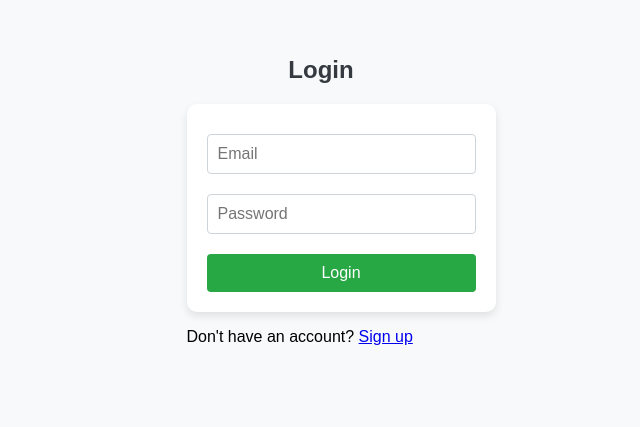
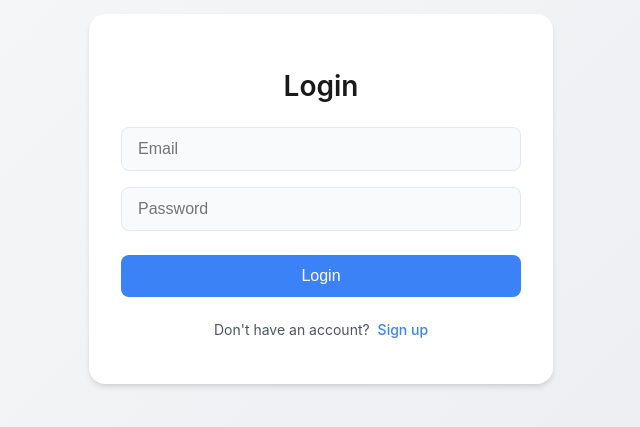
Before and after one commit to Saurabh4810/-Task-9.1C, a React (Create React App) app: page /login in a window 1280 px wide. Shown: the part 221-648 px from the top of the page, without its empty margins (319-959 px from the left). Built offline with nearby package versions, Linux system fonts and the light colour scheme.

Commit message:
Update shared.css

```diff
--- a/src/shared.css
+++ b/src/shared.css
@@ -1,16 +1,19 @@
 /* General styling for body */
 body {
-  font-family: Arial, sans-serif;
+  font-family: 'Inter', system-ui, -apple-system, sans-serif;
   background-color: #f8f9fa;
   margin: 0;
   padding: 0;
+  color: #333;
 }
 
 /* Centered heading */
 h2 {
   text-align: center;
-  margin-bottom: 20px;
-  color: #343a40;
+  margin-bottom: 1.5rem;
+  color: #1a1a1a;
+  font-size: 1.75rem;
+  font-weight: 600;
 }
 
 /* Form container for centering the form vertically and horizontally */
@@ -20,78 +23,95 @@ h2 {
   justify-content: center;
   align-items: center;
   min-height: 100vh;
-  padding: 20px;
+  padding: 1.25rem;
+  background: linear-gradient(135deg, #f8f9fa 0%, #e9ecef 100%);
+}
+
+/* Auth box styling */
+.auth-box {
+  background-color: white;
+  padding: 2rem;
+  border-radius: 1rem;
+  box-shadow: 0 4px 6px -1px rgba(0, 0, 0, 0.1), 0 2px 4px -1px rgba(0, 0, 0, 0.06);
+  max-width: 400px;
+  width: 100%;
 }
 
 /* Form box styling */
 form {
   display: flex;
   flex-direction: column;
-  background-color: white;
-  padding: 20px;
-  border-radius: 10px;
-  box-shadow: 0px 4px 8px rgba(0, 0, 0, 0.1);
-  max-width: 400px;
-  width: 100%;
+  gap: 1rem;
 }
 
 /* Input fields styling */
 input {
-  padding: 10px;
-  margin: 10px 0;
-  border: 1px solid #ced4da;
-  border-radius: 4px;
-  font-size: 16px;
+  padding: 0.75rem 1rem;
+  border: 1.5px solid #e2e8f0;
+  border-radius: 0.5rem;
+  font-size: 1rem;
+  transition: all 0.2s ease;
+  background-color: #f8fafc;
+}
+
+input:focus {
+  outline: none;
+  border-color: #3b82f6;
+  box-shadow: 0 0 0 3px rgba(59, 130, 246, 0.1);
+  background-color: white;
 }
 
 /* Button styles */
 button {
-  padding: 10px;
-  margin-top: 10px;
-  background-color: #28a745;
+  padding: 0.75rem 1rem;
+  margin-top: 0.5rem;
+  background-color: #3b82f6;
   color: white;
   border: none;
-  border-radius: 4px;
-  font-size: 16px;
+  border-radius: 0.5rem;
+  font-size: 1rem;
+  font-weight: 500;
   cursor: pointer;
+  transition: all 0.2s ease;
 }
 
 button:hover {
-  background-color: #218838;
+  background-color: #2563eb;
+  transform: translateY(-1px);
+}
+
+button:active {
+  transform: translateY(0);
 }
 
 /* Error message styling */
 .error-message {
-  color: red;
-  font-size: 14px;
+  color: #dc2626;
+  font-size: 0.875rem;
   text-align: center;
-  margin-top: 10px;
+  margin-top: 0.5rem;
+  padding: 0.5rem;
+  background-color: #fee2e2;
+  border-radius: 0.375rem;
 }
 
-/* Top-right buttons for Sign Up and Home */
-.right-top1,
-.right-top2 {
-  position: absolute;
-  top: 20px;
-  padding: 10px;
-  background-color: #4CAF50;
-  color: white;
-  border: none;
-  border-radius: 4px;
-  font-size: 14px;
-  cursor: pointer;
+/* Auth link styling */
+.auth-link {
+  text-align: center;
+  margin-top: 1.5rem;
+  color: #4b5563;
+  font-size: 0.875rem;
 }
 
-/* Adjust button positioning */
-.right-top1 {
-  right: 80px;
+.auth-link a {
+  color: #3b82f6;
+  text-decoration: none;
+  font-weight: 500;
+  margin-left: 0.25rem;
+  transition: color 0.2s ease;
 }
 
-.right-top2 {
-  right: 20px;
+.auth-link a:hover {
+  color: #2563eb;
+  text-decoration: underline;
 }
-
-.right-top1:hover,
-.right-top2:hover {
-  background-color: #45a049;
-}
```
